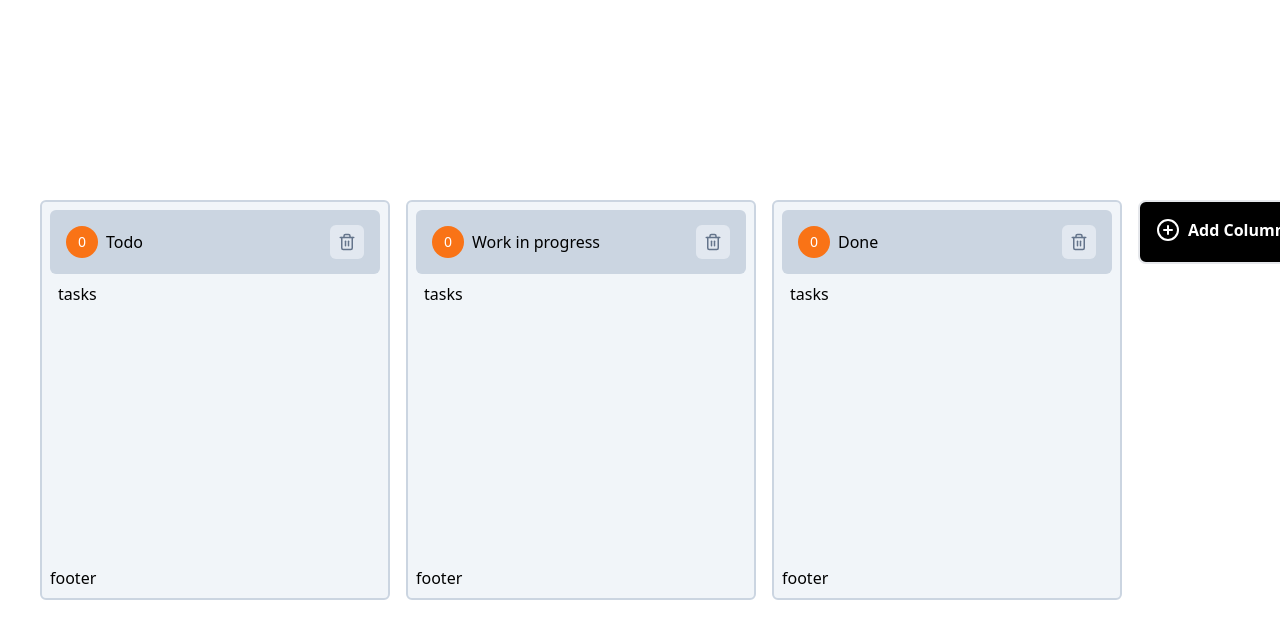
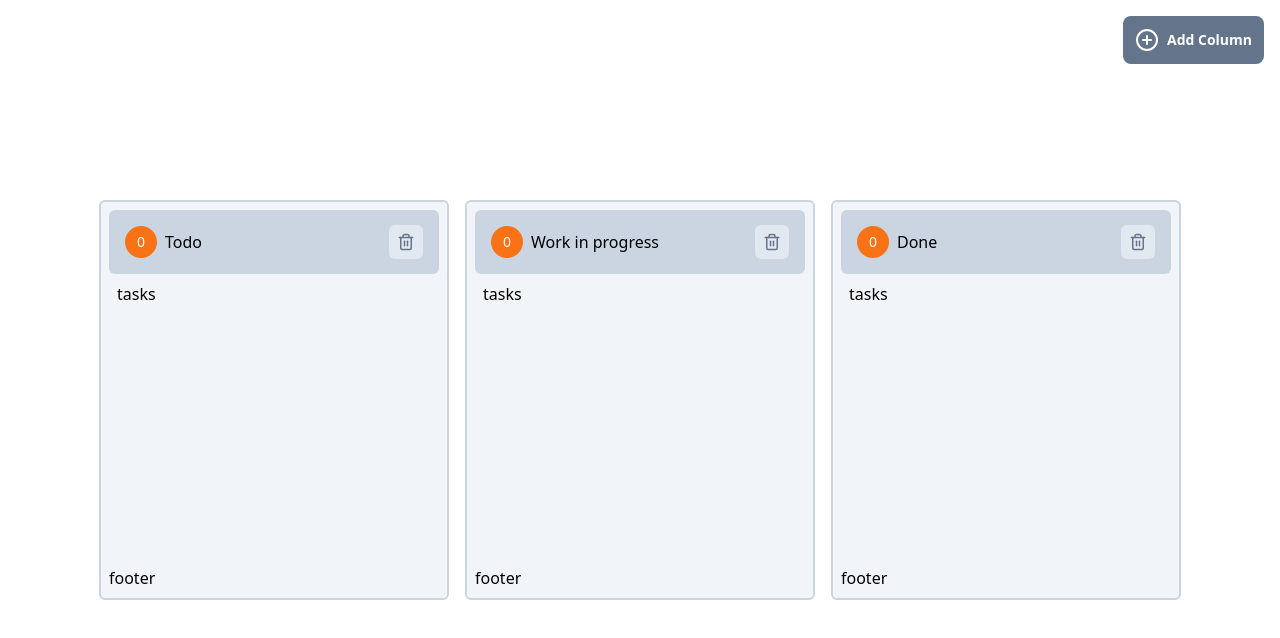
Before and after one commit to markosmk/kanban-react-draggable, a React (Vite) app: page / in a window 1280 px wide. Shown: the top 638 px of the page. Built offline with nearby package versions, Linux system fonts and the light colour scheme.

Commit message:
fix:relocated button add

```diff
--- a/src/components/KanbanBoard.tsx
+++ b/src/components/KanbanBoard.tsx
@@ -87,13 +87,6 @@ const KanbanBoard = () => {
               ))}
             </SortableContext>
           </div>
-          <button
-            className="rounded-lg border-2 p-4 bg-black text-white font-bold h-16 w-60 min-w-[240px] flex gap-2"
-            onClick={createColumn}
-          >
-            <PlusCircleIcon />
-            Add Column
-          </button>
         </div>
 
         {createPortal(
@@ -103,6 +96,15 @@ const KanbanBoard = () => {
           document.body
         )}
       </DndContext>
+      <div className="absolute top-4 right-4">
+        <button
+          className="rounded-lg p-3 bg-slate-500 text-white flex items-center gap-2 active:translate-y-1 transition-transform  active:scale-95"
+          onClick={createColumn}
+        >
+          <PlusCircleIcon />
+          <span className="font-bold text-sm">Add Column</span>
+        </button>
+      </div>
     </div>
   );
 };
```
